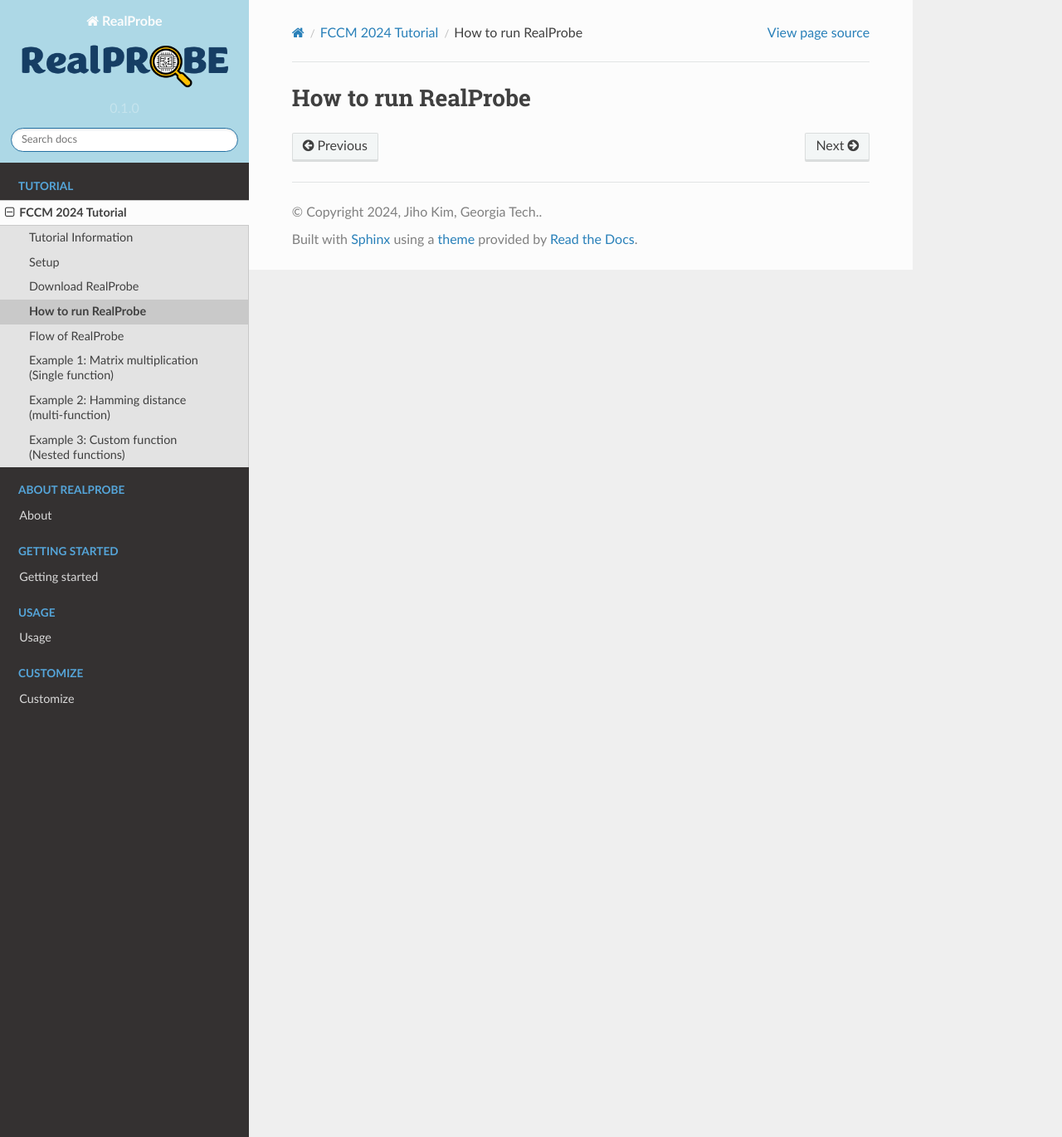
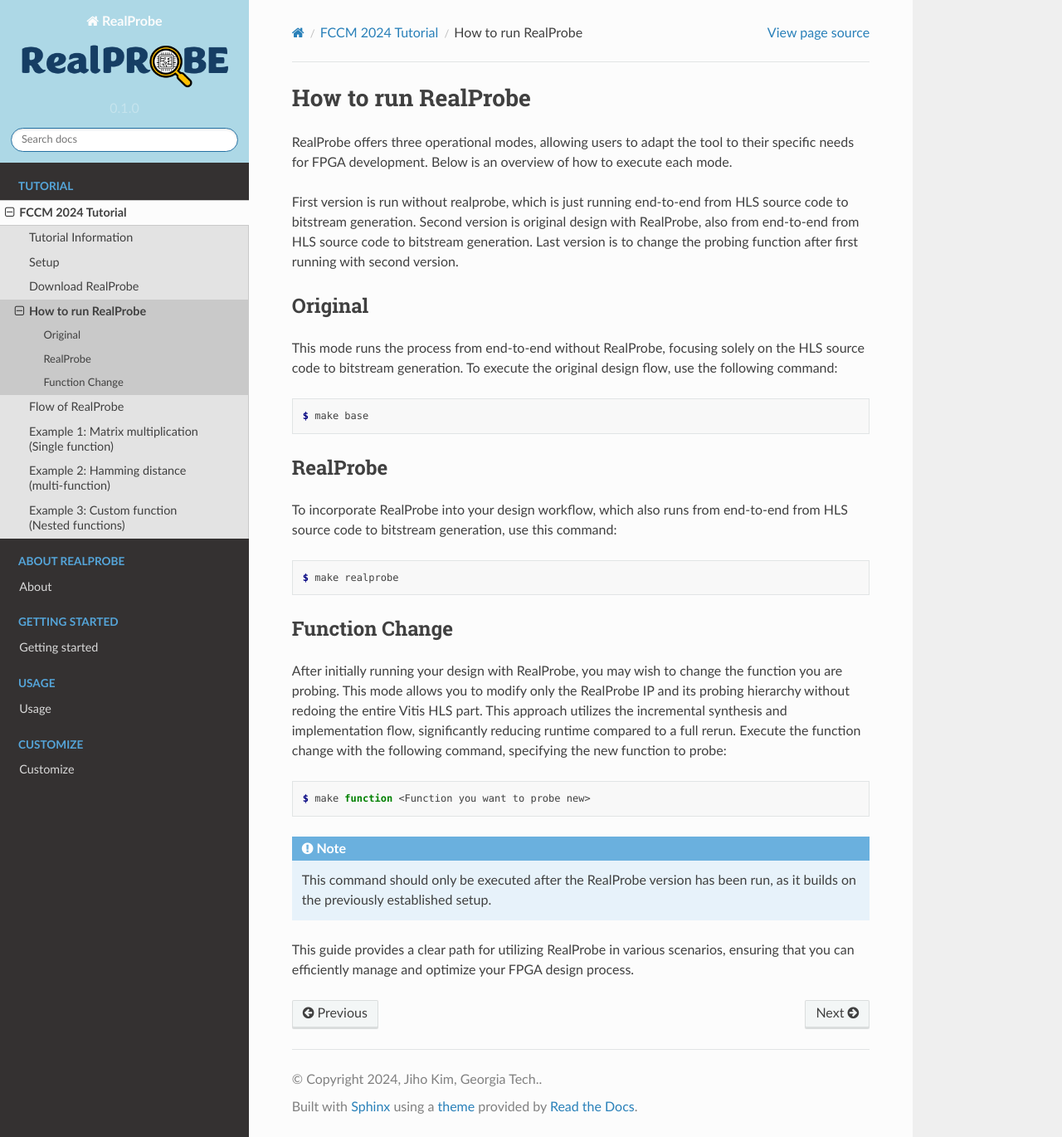
Before and after one commit to sharc-lab/RealProbe-doc, a Sphinx documentation site: the page built from docs/source/tutorial/usage.rst, in a window 1280 px wide and 1370 px high. Shown: the whole window at 83% size. Built offline with Sphinx 7.4.7 and the Read the Docs theme 2.0.0, drawn with Linux system fonts in a browser that asks for light colours; pages that are not in the unit, such as notebooks, are missing from menus.

Commit message:
Update usage.rst

```diff
--- a/docs/source/tutorial/usage.rst
+++ b/docs/source/tutorial/usage.rst
@@ -1,2 +1,42 @@
 How to run RealProbe
 ==============================
+
+RealProbe offers three operational modes, allowing users to adapt the tool to their specific needs for FPGA development. Below is an overview of how to execute each mode.
+
+First version is run without realprobe, which is just running end-to-end from HLS source code to bitstream generation.
+Second version is original design with RealProbe, also from end-to-end from HLS source code to bitstream generation.
+Last version is to change the probing function after first running with second version.
+
+Original
+----------------
+
+This mode runs the process from end-to-end without RealProbe, focusing solely on the HLS source code to bitstream generation. To execute the original design flow, use the following command:
+
+.. code-block:: console
+
+   $ make base
+
+RealProbe
+----------------
+
+To incorporate RealProbe into your design workflow, which also runs from end-to-end from HLS source code to bitstream generation, use this command:
+
+.. code-block:: console
+
+   $ make realprobe
+
+Function Change
+----------------
+
+After initially running your design with RealProbe, you may wish to change the function you are probing. This mode allows you to modify only the RealProbe IP and its probing hierarchy without redoing the entire Vitis HLS part. This approach utilizes the incremental synthesis and implementation flow, significantly reducing runtime compared to a full rerun. Execute the function change with the following command, specifying the new function to probe:
+
+
+.. code-block:: console
+
+   $ make function <Function you want to probe new>
+
+.. note::
+
+  This command should only be executed after the RealProbe version has been run, as it builds on the previously established setup.
+
+This guide provides a clear path for utilizing RealProbe in various scenarios, ensuring that you can efficiently manage and optimize your FPGA design process.
```
